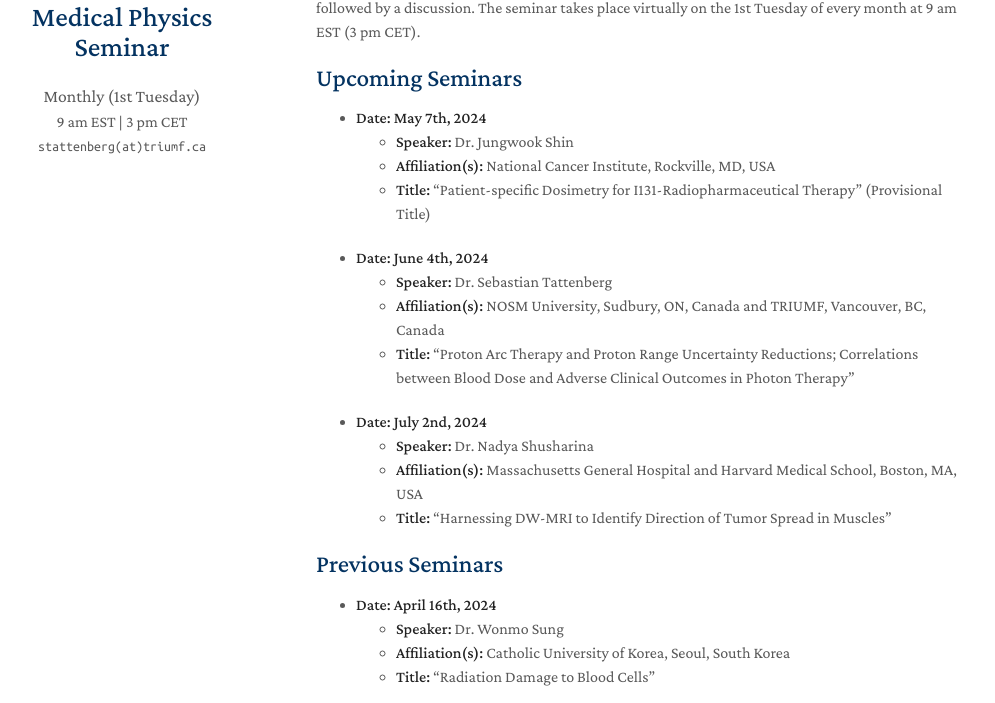
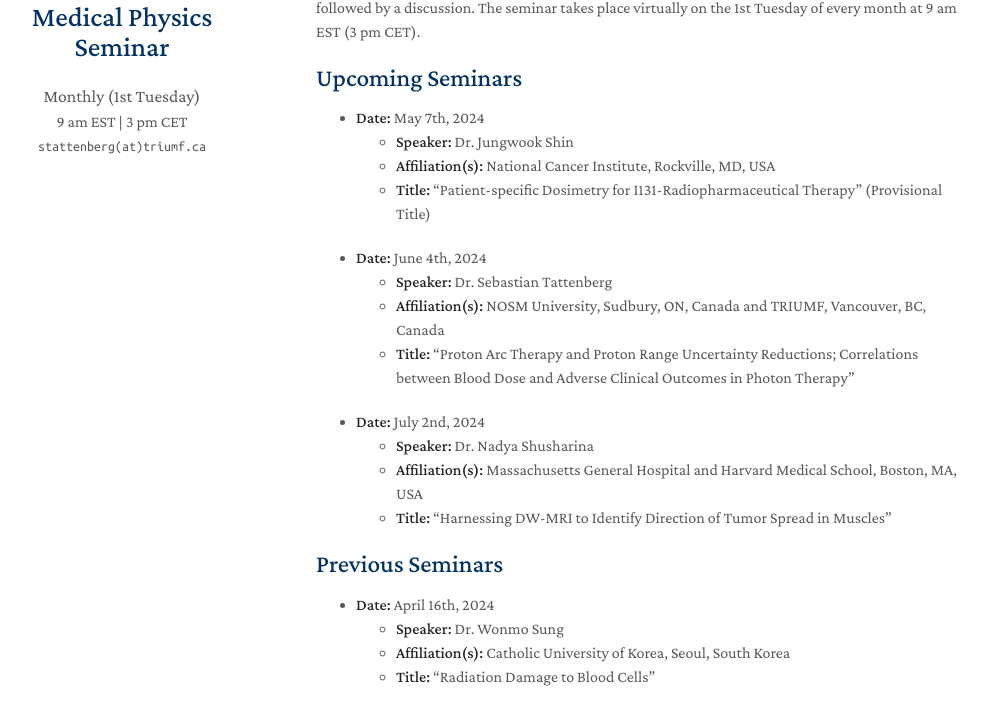
Before and after one commit to MedPhysSeminar/MedPhysSeminar.github.io, a Jekyll site: the page built from index.md, in a window 1280 px wide and 1012 px high. Shown: the part 185-888 px from the top of the window, without its empty margins (154-1149 px from the left). Built offline with Jekyll 4.4.1, drawn with Linux system fonts in a browser that asks for light colours; nearby versions of some CDN libraries; a style sheet for code colours, icons or effects is not loaded; our own code applies the rules of GitHub Pages for plain Markdown files.

```diff
--- a/index.md
+++ b/index.md
@@ -9,17 +9,17 @@ The Medical Physics Seminar is a monthly meeting which brings together a variety
 
 ## Upcoming Seminars
 
-- **Date: May 7th, 2024**
+- **Date:** May 7th, 2024
   - **Speaker:** Dr. Jungwook Shin
   - **Affiliation(s):** National Cancer Institute, Rockville, MD, USA
   - **Title:** "Patient-specific Dosimetry for I131-Radiopharmaceutical Therapy" (Provisional Title)
 
-- **Date: June 4th, 2024**
+- **Date:** June 4th, 2024
   - **Speaker:** Dr. Sebastian Tattenberg
   - **Affiliation(s):** NOSM University, Sudbury, ON, Canada and TRIUMF, Vancouver, BC, Canada
   - **Title:** "Proton Arc Therapy and Proton Range Uncertainty Reductions; Correlations between Blood Dose and Adverse Clinical Outcomes in Photon Therapy"
 
-- **Date: July 2nd, 2024**
+- **Date:** July 2nd, 2024
   - **Speaker:** Dr. Nadya Shusharina
   - **Affiliation(s):** Massachusetts General Hospital and Harvard Medical School, Boston, MA, USA
   - **Title:** "Harnessing DW-MRI to Identify Direction of Tumor Spread in Muscles"
@@ -27,7 +27,7 @@ The Medical Physics Seminar is a monthly meeting which brings together a variety
 
 ## Previous Seminars
 
-- **Date: April 16th, 2024**
+- **Date:** April 16th, 2024
   - **Speaker:** Dr. Wonmo Sung
   - **Affiliation(s):** Catholic University of Korea, Seoul, South Korea
   - **Title:** "Radiation Damage to Blood Cells"
```
